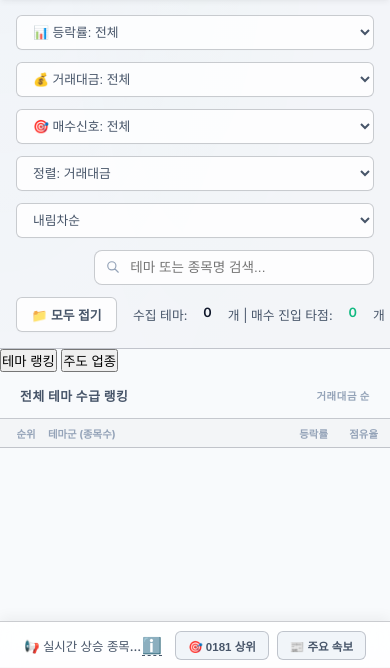
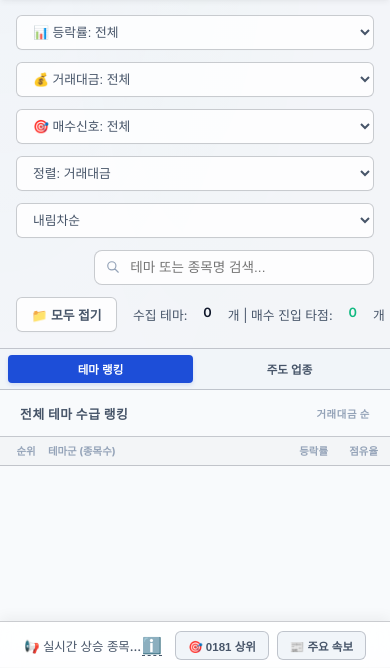
Before and after one commit to jak010/RetireFi, a FastAPI app: page / in a window 390 px wide. Shown: the part 175-843 px from the top of the page. Run offline with FastAPI, Linux system fonts and the light colour scheme; data that the repository does not hold is empty.

Commit message:
Fix: 왼쪽 사이드바 탭 버튼 스타일링 적용 및 메인 콘텐츠 뷰 영역 높이 반응형 버그 수정

```diff
--- a/src/static/css/style.css
+++ b/src/static/css/style.css
@@ -1197,3 +1197,36 @@ header {
     gap: 0.6rem;
     align-items: flex-start;
 }
+
+/* Left Sidebar Tabs */
+.sidebar-tabs {
+    display: flex;
+    border-bottom: 1px solid var(--border-color);
+    background: #f1f5f9;
+    padding: 0.4rem 0.5rem;
+    gap: 0.25rem;
+}
+
+.sidebar-tab {
+    flex: 1;
+    background: none;
+    border: none;
+    font-size: 0.72rem;
+    font-weight: 700;
+    color: var(--text-secondary);
+    padding: 0.35rem 0.5rem;
+    border-radius: 4px;
+    cursor: pointer;
+    transition: all 0.2s ease-in-out;
+}
+
+.sidebar-tab:hover {
+    color: var(--accent-blue);
+    background: var(--accent-blue-glow);
+}
+
+.sidebar-tab.active {
+    background: var(--accent-blue);
+    color: #ffffff;
+    box-shadow: 0 2px 4px rgba(29, 78, 216, 0.15);
+}
--- a/src/templates/index.html
+++ b/src/templates/index.html
@@ -148,7 +148,7 @@
             </div>
 
             <!-- Tab Content 1: Grid View -->
-            <div id="grid-view-container" style="display: block; width: 100%;">
+            <div id="grid-view-container" style="display: flex; flex-direction: column; flex: 1; min-height: 0; width: 100%; height: 100%; overflow: hidden;">
                 <div class="dashboard-grid" id="dashboard-grid-container">
                     <div class="no-data-msg">
                         <div class="no-data-icon">⏳</div>
@@ -163,7 +163,7 @@
             </div>
 
             <!-- Tab Content 2: Network Mindmap View -->
-            <div id="network-view-container" style="display: none; flex: 1; min-height: 600px; background: #ffffff; border-radius: 12px; border: 1px solid var(--border-color); position: relative; overflow: hidden; box-shadow: 0 4px 6px -1px rgba(0,0,0,0.02); margin: 0.5rem 1.5rem 1.5rem 1.5rem;">
+            <div id="network-view-container" style="display: none; flex: 1; min-height: 0; background: #ffffff; border-radius: 12px; border: 1px solid var(--border-color); position: relative; overflow: hidden; box-shadow: 0 4px 6px -1px rgba(0,0,0,0.02); margin: 0.5rem 1.5rem 1.5rem 1.5rem;">
                 <!-- Dedicated Search Bar on SVG -->
                 <div class="network-search-bar" style="position: absolute; top: 1rem; left: 1rem; z-index: 10; display: flex; gap: 0.4rem; background: rgba(255,255,255,0.9); padding: 0.4rem; border-radius: 8px; border: 1px solid var(--border-color); box-shadow: 0 4px 6px rgba(0,0,0,0.05); backdrop-filter: blur(4px);">
                     <input type="text" id="network-search-input" placeholder="종목명 또는 코드 입력..." style="padding: 0.45rem 0.75rem; border-radius: 6px; border: 1px solid var(--border-color); font-size: 0.75rem; width: 180px; outline: none;" onkeydown="if(event.key==='Enter') searchNetworkStock()">
@@ -194,7 +194,7 @@
             </div>
 
             <!-- Tab Content 3: Consolidated Stock View -->
-            <div id="stock-view-container" style="display: none; flex-direction: column; flex: 1; min-height: 600px; background: #ffffff; border-radius: 12px; border: 1px solid var(--border-color); position: relative; overflow-y: auto; box-shadow: 0 4px 6px -1px rgba(0,0,0,0.02); margin: 0.5rem 1.5rem 1.5rem 1.5rem; padding: 1.25rem;">
+            <div id="stock-view-container" style="display: none; flex-direction: column; flex: 1; min-height: 0; background: #ffffff; border-radius: 12px; border: 1px solid var(--border-color); position: relative; overflow-y: auto; box-shadow: 0 4px 6px -1px rgba(0,0,0,0.02); margin: 0.5rem 1.5rem 1.5rem 1.5rem; padding: 1.25rem;">
                 <div style="display: flex; justify-content: space-between; align-items: center; border-bottom: 1px solid var(--border-color); padding-bottom: 0.75rem; margin-bottom: 1rem; user-select: none;">
                     <div style="font-family: var(--font-outfit); font-size: 0.85rem; font-weight: 700; color: var(--accent-blue); text-transform: uppercase; letter-spacing: 0.05em;">종목 중심 압축 관찰판</div>
                     <div style="font-size: 0.7rem; color: var(--text-muted); font-weight: 600;">중복이 제거된 고유 종목 목록입니다.</div>
```
